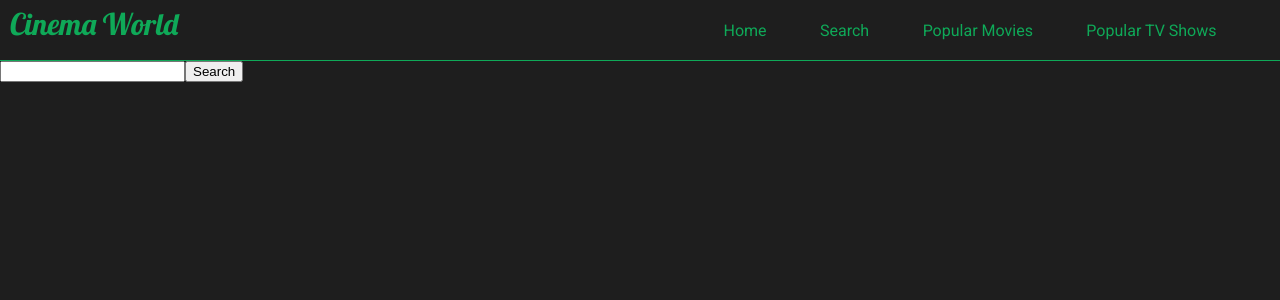
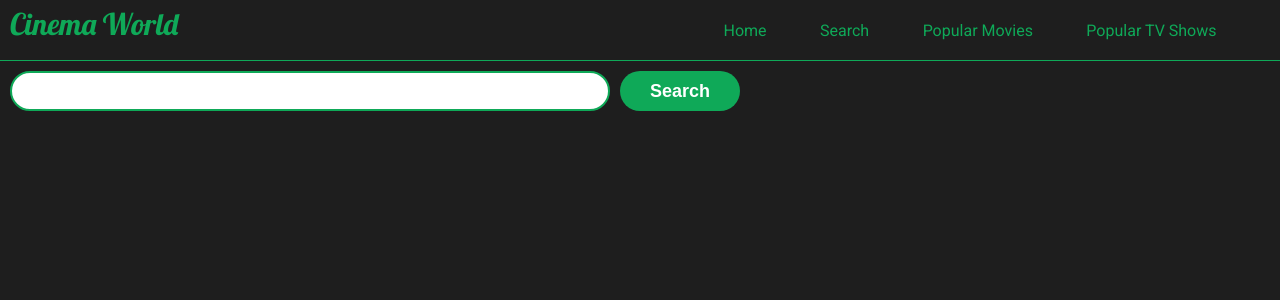
Before and after one commit to NathanAsowata/cinema-world, a Next.js app: page / in a window 1280 px wide. Shown: the top 300 px of the page. Built offline with nearby package versions, Linux system fonts and the light colour scheme.

Commit message:
Designed search bar component

```diff
--- a/styles/SearchBar.module.scss
+++ b/styles/SearchBar.module.scss
@@ -0,0 +1,43 @@
+.form{
+    margin: 10px;
+    display: flex;
+    flex-direction: column;
+    align-items: center;
+}
+.input{
+    width: 300px;
+    border-radius: 50px;
+    outline: none;
+    padding: 8px 15px;
+    border: 2px solid #0fa958;
+    margin-bottom: 10px;
+}
+.button{
+    width: 300px;
+    border-radius: 50px;
+    height: 35px;
+    border: none;
+    font-size: 18px;
+    font-weight: bold;
+    background-color: #0fa958;
+    color: white;
+}
+
+// For larger screens
+@media screen and (min-width:600px){
+    .form{
+        display: flex;
+        flex-direction: row;
+        align-items: center;
+    }
+    .input{
+        width: 600px;
+        height: 40px;
+        margin-bottom: 0;
+    }
+    .button{
+        width: 120px;
+        height: 40px;
+        margin-left: 10px;
+    }
+}
```
